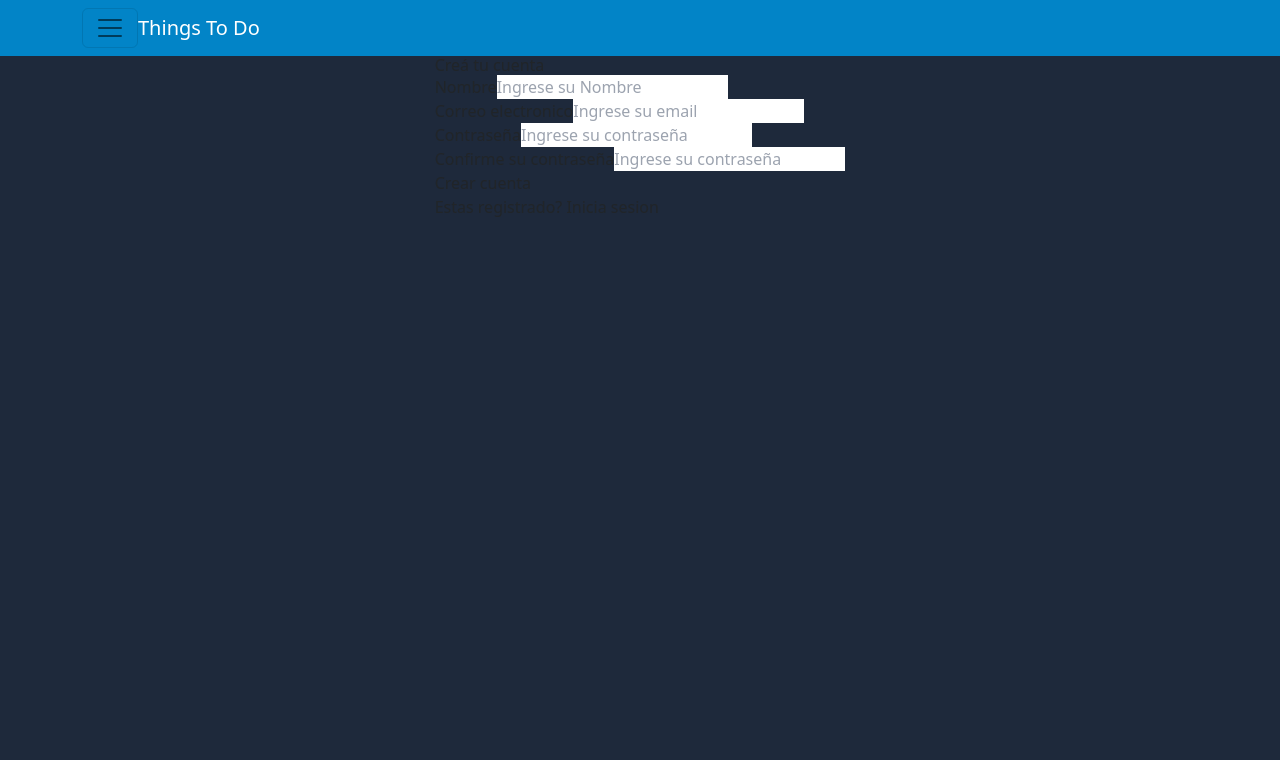
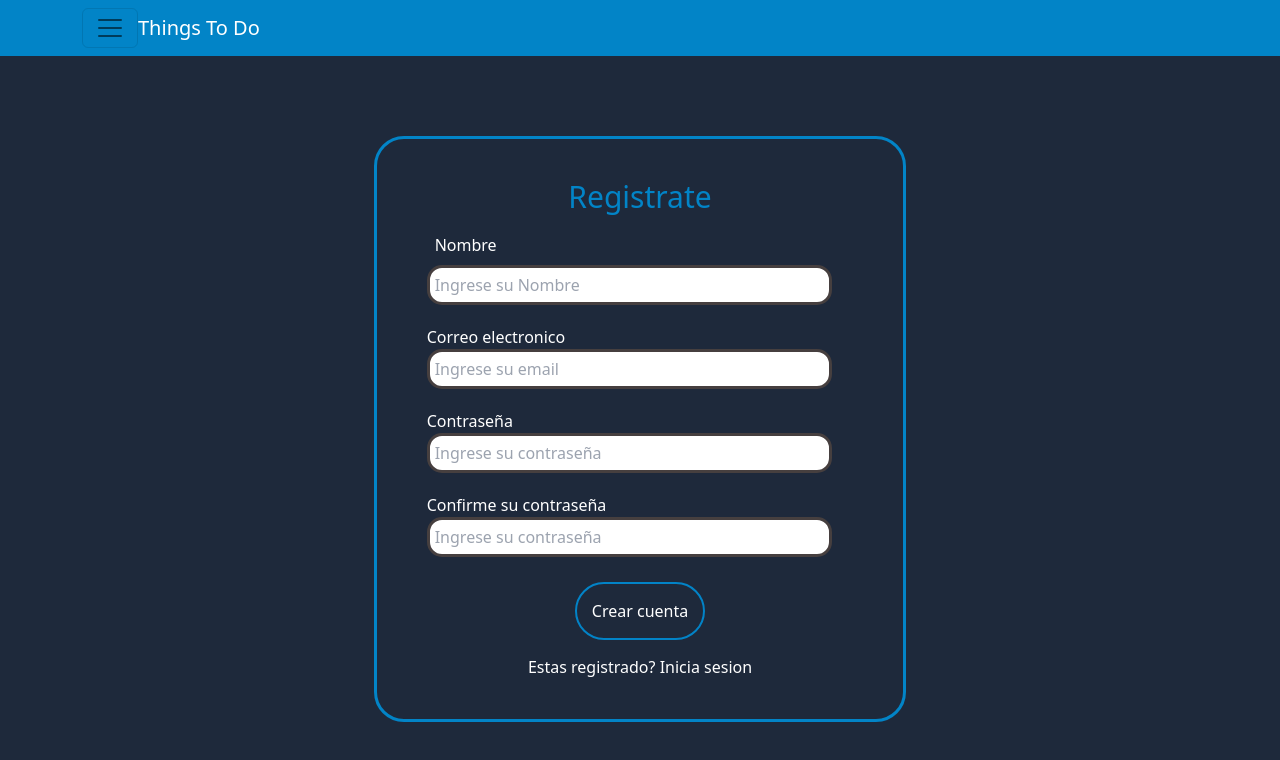
Before and after one commit to axellbustos/task-manager-react-f.formar, a React (Vite) app in the folder client/: page /register in a window 1280 px wide. Shown: the top 760 px of the page. Built offline with nearby package versions, Linux system fonts and the light colour scheme.

Commit message:
style register done

```diff
--- a/client/src/index.css
+++ b/client/src/index.css
@@ -13,3 +13,28 @@
     border-radius: 50%;
     margin: 25px;
 }
+.form{
+    border: rgb(2, 132, 199) 3px solid;
+    height: auto;
+    border-radius: 30px;
+}
+.form div{
+    width: 100%;
+    padding: 10px;
+}
+.form input{
+    width: 95%;
+    border-radius: 15px;
+    border: 3px solid  rgb(70, 63, 63);
+    padding: 5px;
+}
+.form input:focus{
+    border: 4px solid #0283c7;
+    outline: none;
+}
+.button-submit{
+    margin: 15px;
+    padding: 15px;
+    border-radius: 30px;
+    border: #0283c7 2px solid;
+}
--- a/client/src/layouts/AuthLayout.jsx
+++ b/client/src/layouts/AuthLayout.jsx
@@ -8,7 +8,7 @@ export const AuthLayout = () => {
           <header>
             <Header/>
           </header>
-          <main className="flex justify-center align-middle">
+          <main className="flex justify-center align-middle ">
             <Outlet/>
           </main>
 
--- a/client/src/pages/Register.jsx
+++ b/client/src/pages/Register.jsx
@@ -50,15 +50,16 @@ export const Register = () => {
   }
 
   return (
-    <div>
-         <h1>Creá tu cuenta</h1>
+    <div className=''>
+
          {
           alert.msg && <Alert {...alert}/>//si existe msg.alert mostra la alerta
          }
-      <form action="" onSubmit={handleSubmit} noValidate>
-        <div>
-            <label htmlFor="name">Nombre</label>
-            <input type="text" id="name" placeholder="Ingrese su Nombre" autoComplete='off' value={name} name="name" onChange={handleInputChange} />
+      <form action="" onSubmit={handleSubmit} noValidate className='form flex  flex-col items-center text-white h-60 p-10 my-20 '>
+      <h1 className='w-full text-sky-600 text-center text-3xl'>Registrate</h1>
+        <div >
+            <label htmlFor="name" className='w-full p-2'>Nombre</label>
+            <input className='input-form' type="text" id="name" placeholder="Ingrese su Nombre" autoComplete='off' value={name} name="name" onChange={handleInputChange} />
         </div>
         <div>
             <label htmlFor="email">Correo electronico</label>
@@ -72,11 +73,10 @@ export const Register = () => {
             <label htmlFor="password2">Confirme su contraseña</label>
             <input type="password" id="password2" placeholder="Ingrese su contraseña" value={password2} name="password2" onChange={handleInputChange}/>
         </div>
-        <button type="submit" >Crear cuenta</button>
+        <button type="submit" className='button-submit'>Crear cuenta</button>
+        <Link to={'/login'}>Estas registrado? Inicia sesion</Link>
       </form>
-      <nav>
-        <Link to={'/'}>Estas registrado? Inicia sesion</Link>
-      </nav>
+
     </div>
   )
 }
```
